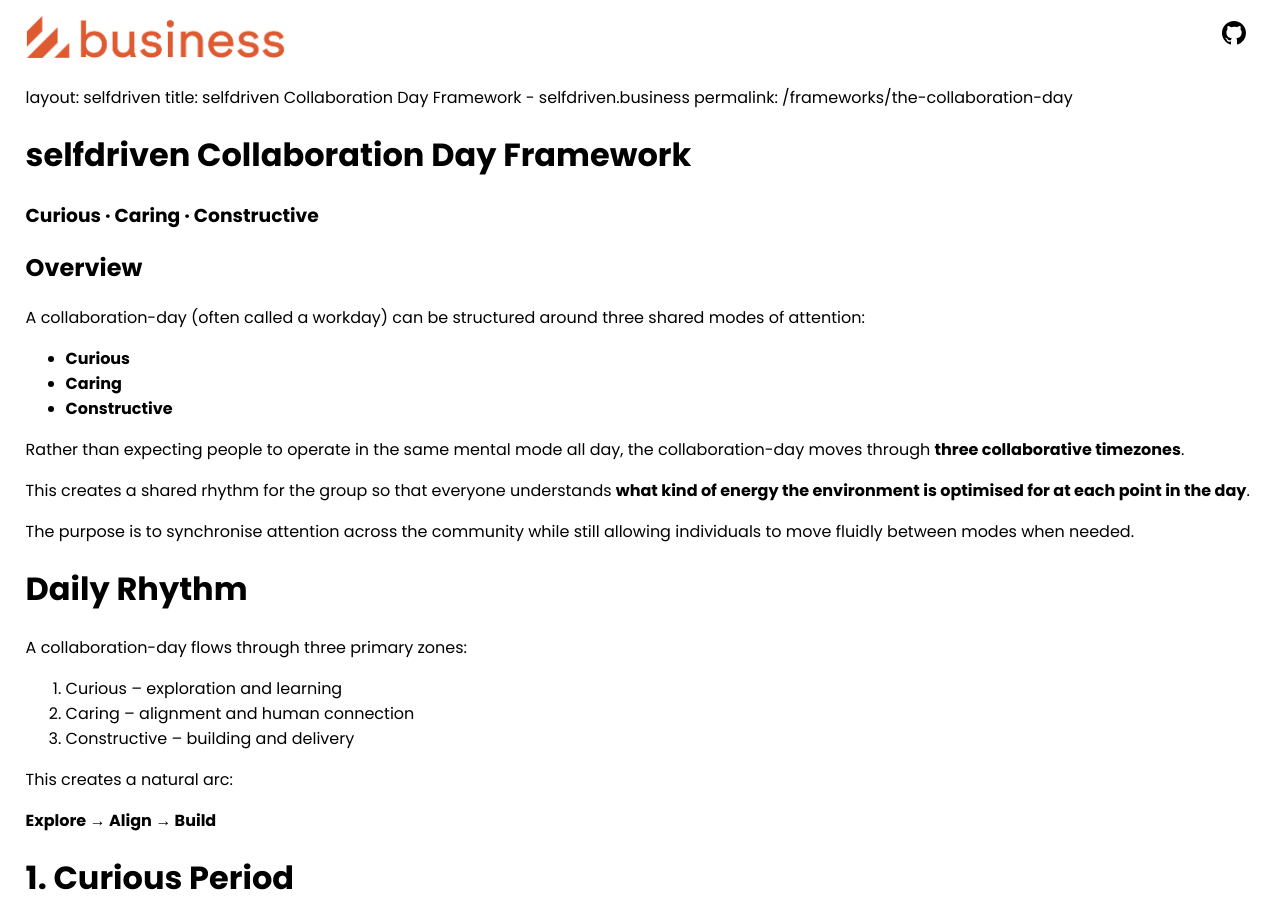
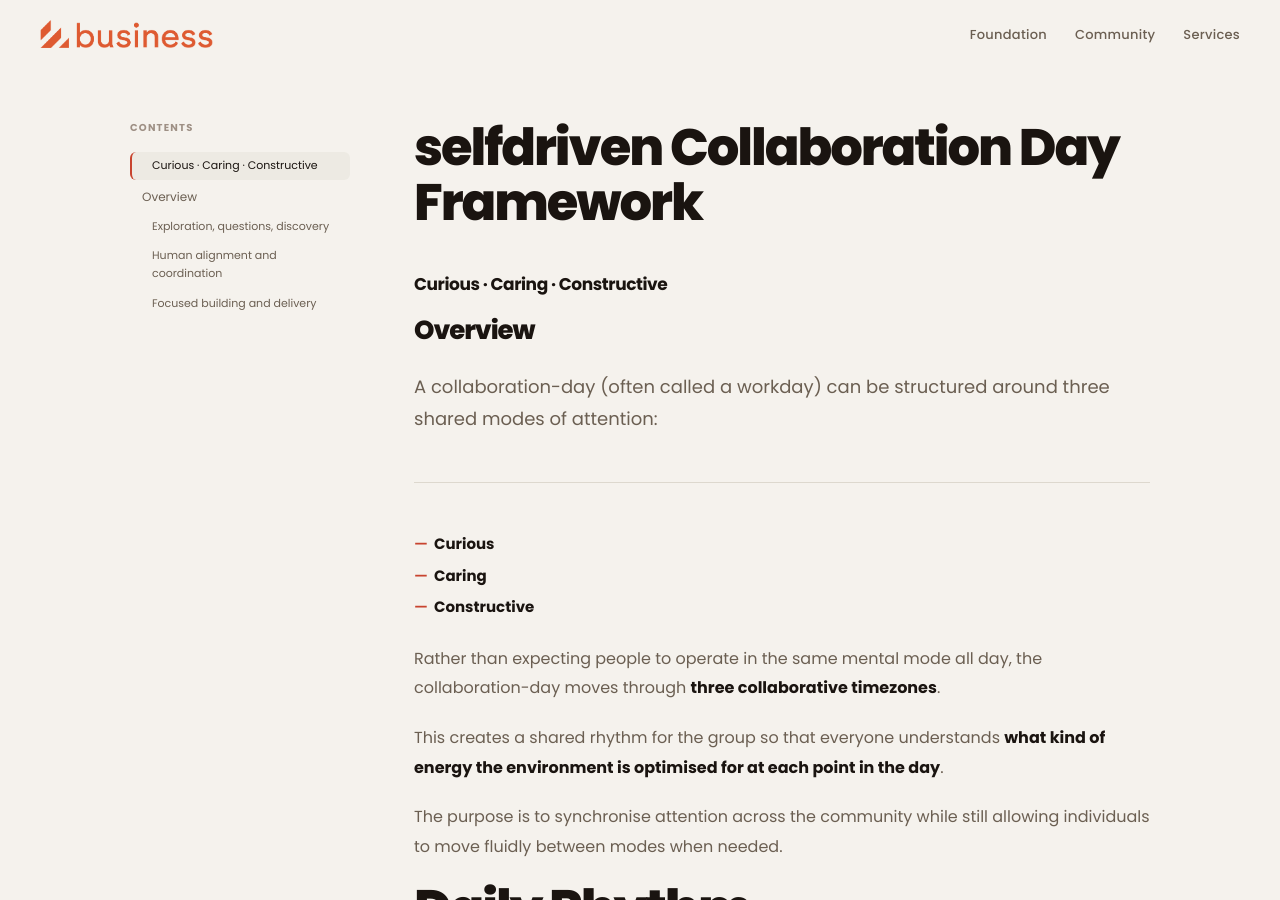
Before and after one commit to selfdriven-services/selfdriven-business, a Jekyll site: the page built from docs/pages/framework-the-collaborative-day.md, in a window 1280 px wide and 900 px high. Built offline with Jekyll 4.4.1, drawn with Linux system fonts in a browser that asks for light colours; our own code applies the rules of GitHub Pages for plain Markdown files; some of the changed text lies outside the part shown.

Commit message:
collab-day

```diff
--- a/docs/pages/framework-the-collaborative-day.md
+++ b/docs/pages/framework-the-collaborative-day.md
@@ -1,8 +1,8 @@
-
+---
 layout: selfdriven
 title:  selfdriven Collaboration Day Framework - selfdriven.business
-permalink: /frameworks/the-collaboration-day
-
+permalink: /frameworks/the-collaborative-day
+---
 # selfdriven Collaboration Day Framework
 ### Curious · Caring · Constructive
 
```
Also changed, not shown: docs/index.md (+1 -1 lines).
